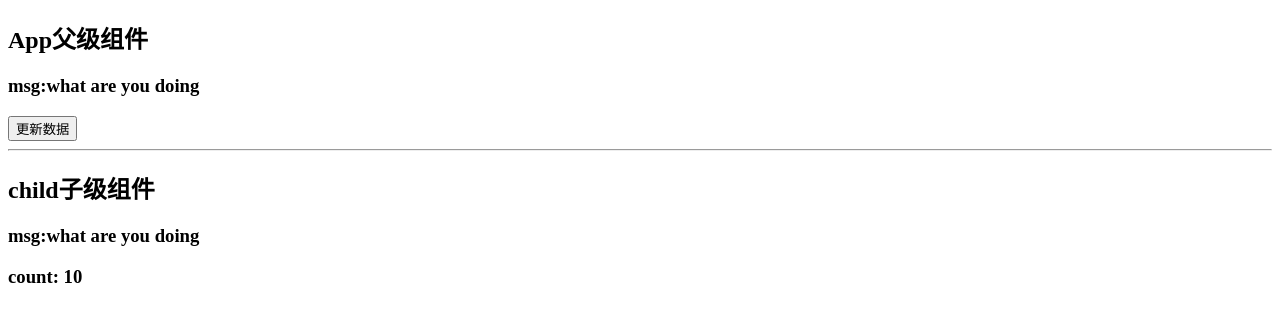
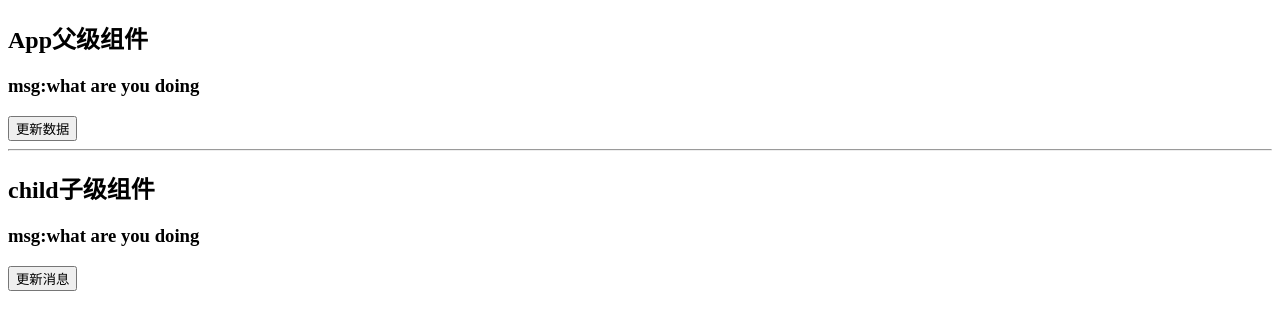
Before and after one commit to beautytiger/frontend-restudy, a Vue app in the folder 03_vue/vue3_study/: page / in a window 1280 px wide. Shown: the top 330 px of the page. Built offline with nearby package versions, Linux system fonts and the light colour scheme.

Commit message:
setup的参数

```diff
--- a/03_vue/vue3_study/src/App.vue
+++ b/03_vue/vue3_study/src/App.vue
@@ -3,7 +3,7 @@
 <h3>msg:{{msg}}</h3>
 <button @click="msg += '==='">更新数据</button>
 <hr>
-<child :msg="msg"/>
+<child :msg="msg" @fn="fn"/>
 </template>
 <script lang="ts">
 import { defineComponent, ref } from 'vue'
@@ -14,7 +14,10 @@ export default defineComponent({
   name:"App",
   setup() {
     const msg = ref("what are you doing")
-    return {msg}
+    function fn (content:string){
+      msg.value += content
+    }
+    return {msg,fn}
   }
 })
 </script>
--- a/03_vue/vue3_study/src/components/Child.vue
+++ b/03_vue/vue3_study/src/components/Child.vue
@@ -1,34 +1,42 @@
 <template>
 <h2>child子级组件</h2>
 <h3>msg:{{msg}}</h3>
-<h3>count: {{count}}</h3>
+<!-- <h3>count: {{count}}</h3> -->
+<button @click="updateMsg">更新消息</button>
 </template>
 <script lang="ts">
 import { defineComponent } from 'vue'
 export default defineComponent({
   name:"Child",
   props: ['msg'],
+  emits: ['fn'],  //最好添加，不然告警
   //setup细节问题
   //setup是在beforecreate生命周期毁掉之前就执行了，而且额就执行一次
   //由此可以推断出，setup在执行的时候，当前的组件还没有创建出来，也就意味着，组件实例对象this根本就不能用
   //this 是undefined，就不能通过this调用data/computed/methods/props
   //数据初始化的声明周期回调
-  beforeCreate(){
-      console.log("before create执行了");
+//   beforeCreate(){
+//       console.log("before create执行了");
 
-  },
-  //界面渲染完毕
-  mounted() {
-      console.log(this);
+//   },
+//   //界面渲染完毕
+//   mounted() {
+//       console.log(this);
 
-  },
-  setup() {
+//   },
+  setup(props, context) {
+      console.log(props);
+      console.log(context);
       console.log("setup执行了",this)
       const showMsg1=()=>{
           console.log("setup中的showMsg1方法");
       }
+      function updateMsg () {
+          context.emit("fn", "+")
+      }
       return {
-          showMsg1
+          showMsg1,
+          updateMsg
           //setup 中一般都是返回一个对象，对象中的属性和方法都可以在html模板中直接使用
       }
   },
@@ -36,16 +44,16 @@ export default defineComponent({
   //setup中的对象内部的属性和data函数中的return对象的属性都可以在html模板中使用
   //二者会进行合并
   //方法也会进行合并，如果有重名，setup优先
-  data() {
-      return {
-          count: 10
-      }
-  },
-  methods: {
-      showMsg2() {
-          console.log("methods中的showMsg2方法");
+//   data() {
+//       return {
+//           count: 10
+//       }
+//   },
+//   methods: {
+//       showMsg2() {
+//           console.log("methods中的showMsg2方法");
 
-      }
-  }
+//       }
+//   }
 })
 </script>
```
